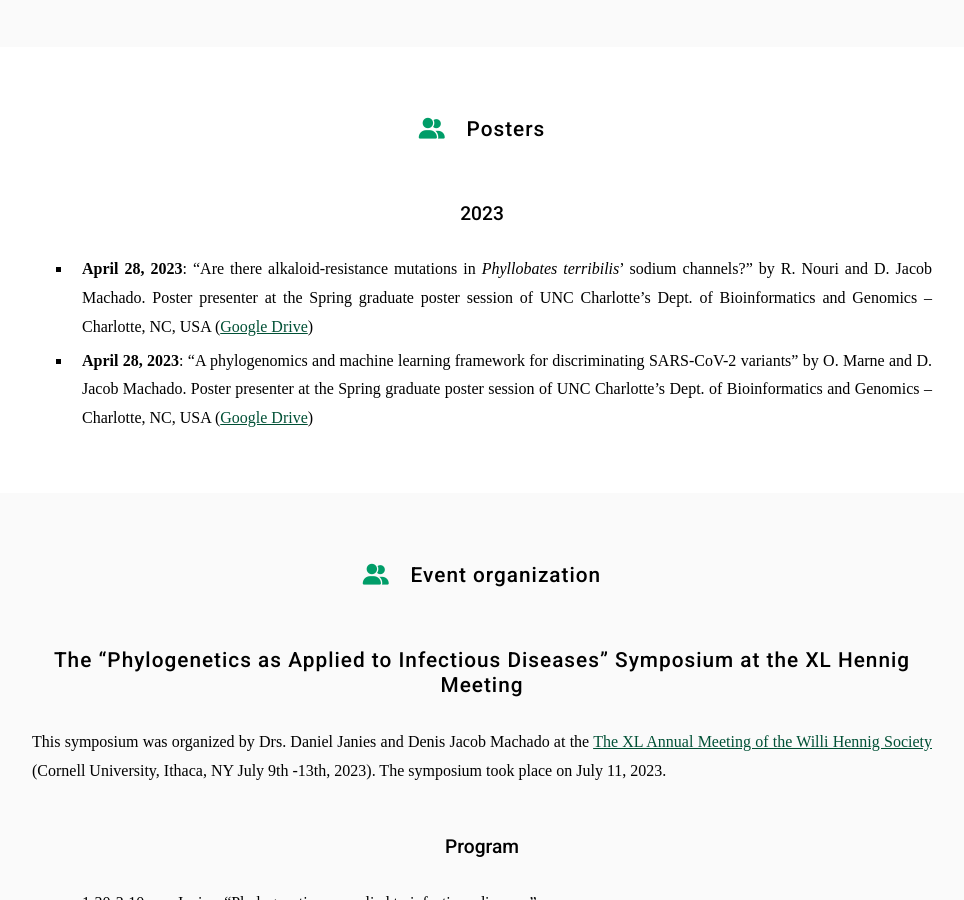
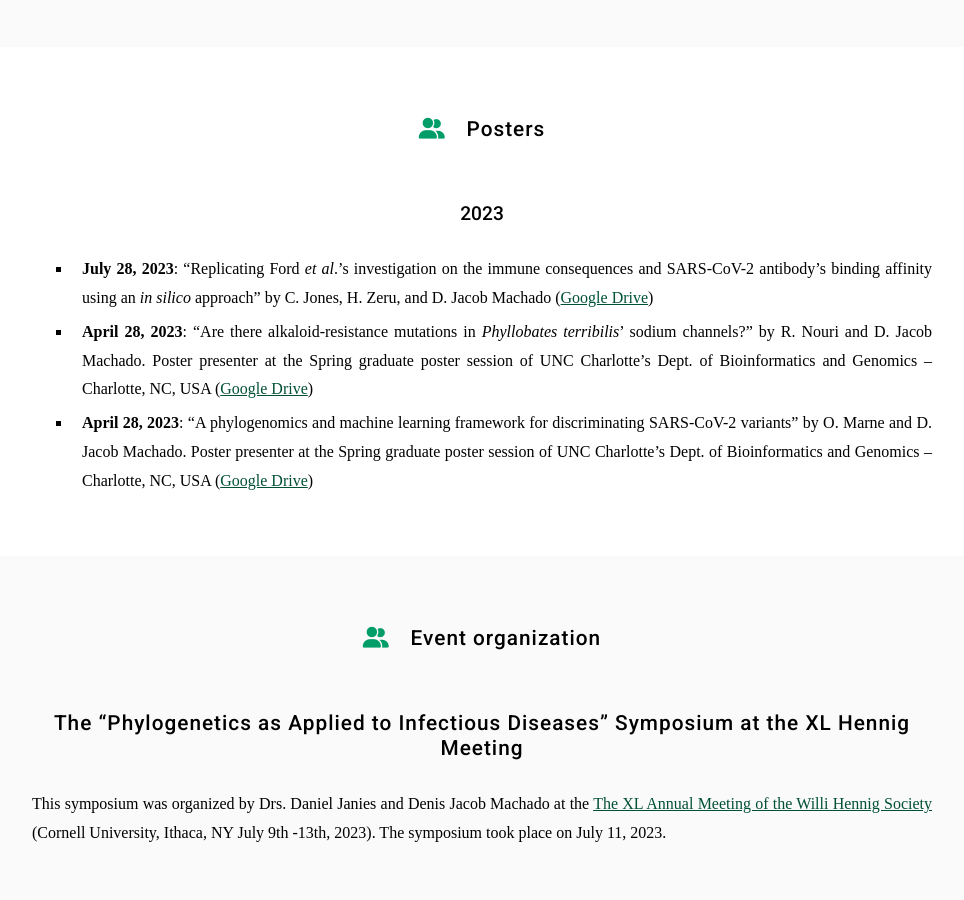
Before and after one commit to machadodj/machadodj.github.io, a Jekyll site: the page built from outreach/index.md, in a window 1280 px wide and 900 px high, scrolled down 876 px. Shown: the whole window, without its empty margins (158-1122 px from the left). Built offline with Jekyll 4.4.1, drawn with Linux system fonts in a browser that asks for light colours; nearby versions of some CDN libraries; some web fonts are replaced.

Commit message:
Update index.md

```diff
--- a/outreach/index.md
+++ b/outreach/index.md
@@ -35,6 +35,8 @@ This is a work in progress. Whenever possible, I'll add materials from recent or
 
 ### 2023
 
+- **July 28, 2023**: "Replicating Ford _et al_.’s investigation on the immune
+consequences and SARS-CoV-2 antibody’s binding affinity using an _in silico_ approach" by C. Jones, H. Zeru, and D. Jacob Machado ([Google Drive](https://drive.google.com/drive/folders/1iPcip7kIEQxjv9oHRKLypa_zOFGditk-?usp=sharing))
 - **April 28, 2023**: "Are there alkaloid-resistance mutations in _Phyllobates terribilis_’ sodium channels?" by R. Nouri and D. Jacob Machado. Poster presenter at the Spring graduate poster session of UNC Charlotte's Dept. of Bioinformatics and Genomics -- Charlotte, NC, USA ([Google Drive](https://drive.google.com/drive/folders/1Buv7pVdwTh9bZcWi2RVl-i89VYDgFkt8?usp=sharing))
 - **April 28, 2023**: "A phylogenomics and machine learning framework for discriminating SARS-CoV-2 variants" by O. Marne and D. Jacob Machado. Poster presenter at the Spring graduate poster session of UNC Charlotte's Dept. of Bioinformatics and Genomics -- Charlotte, NC, USA ([Google Drive](https://drive.google.com/drive/folders/1Nzj7uxV1kpH8VrH9PiVj9ir06YuA9UBJ?usp=sharing))
 
```
